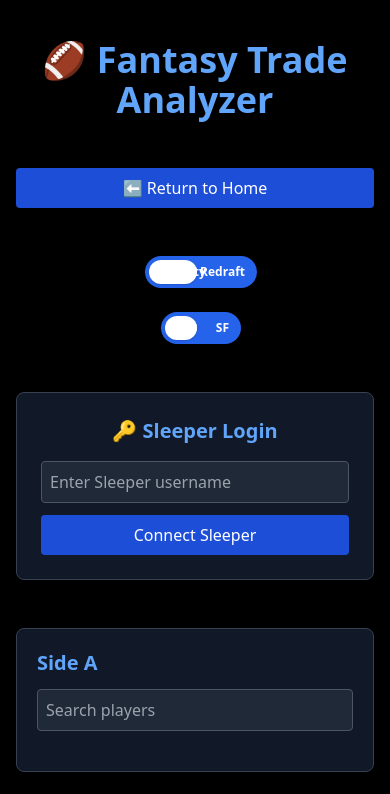
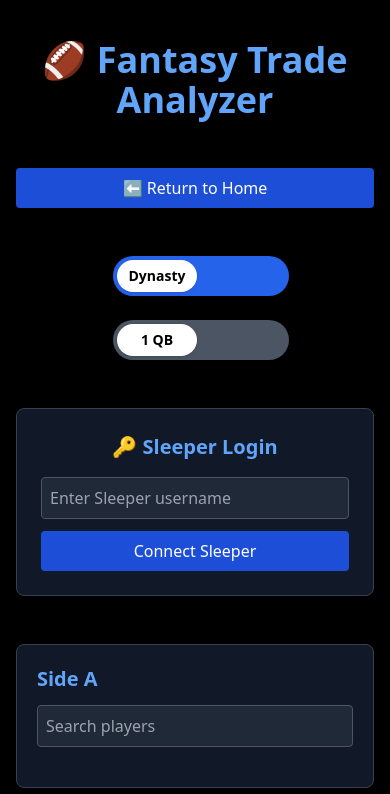
Before and after one commit to spickworth1991/TradeCalc, a Next.js app: page /trade in a window 390 px wide. Shown: the top 794 px of the page. Built offline with nearby package versions, Linux system fonts and the light colour scheme.

Commit message:
mobile optimization

```diff
--- a/src/app/trade/page.js
+++ b/src/app/trade/page.js
@@ -312,19 +312,18 @@ export default function Home() {
               <span className="text-sm font-medium"></span>
               <div
                 onClick={() => setFormat(format === "dynasty" ? "redraft" : "dynasty")}
-              className={`relative w-28 h-8 rounded-full cursor-pointer transition-all duration-300 flex items-center text-xs font-semibold ${
+                className={`relative w-44 h-10 rounded-full cursor-pointer transition-all duration-300 flex items-center ${
                   format === "dynasty" ? "bg-blue-600" : "bg-gray-600"
                 }`}
               >
                 <div
-                className={`absolute top-1 left-1 w-12 h-6 bg-white rounded-full shadow transition-transform duration-300 flex items-center justify-center ${
-                  format === "dynasty" ? "translate-x-0" : "translate-x-14"
+                  className={`absolute top-1 left-1 w-20 h-8 bg-white rounded-full shadow transition-transform duration-300 flex items-center justify-center text-sm font-bold text-black ${
+                    format === "dynasty" ? "translate-x-0" : "translate-x-22"
                   }`}
+                  style={{ transform: format === "dynasty" ? "translateX(0)" : "translateX(90px)" }}
                 >
-                {format === "dynasty" ? "Dyn" : "Red"}
+                  {format === "dynasty" ? "Dynasty" : "Redraft"}
                 </div>
-              <span className="absolute left-3 text-white">Dynasty</span>
-              <span className="absolute right-3 text-white">Redraft</span>
               </div>
             </div>
 
@@ -333,22 +332,22 @@ export default function Home() {
               <span className="text-sm font-medium"></span>
               <div
                 onClick={() => setSuperflex(!superflex)}
-              className={`relative w-20 h-8 rounded-full cursor-pointer transition-all duration-300 flex items-center text-xs font-semibold ${
-                superflex ? "bg-gray-600" : "bg-blue-600"
+                className={`relative w-44 h-10 rounded-full cursor-pointer transition-all duration-300 flex items-center ${
+                  superflex ? "bg-blue-600" : "bg-gray-600"
                 }`}
               >
                 <div
-                className={`absolute top-1 left-1 w-8 h-6 bg-white rounded-full shadow transition-transform duration-300 flex items-center justify-center ${
-                  superflex ? "translate-x-10" : "translate-x-0"
+                  className={`absolute top-1 left-1 w-20 h-8 bg-white rounded-full shadow transition-transform duration-300 flex items-center justify-center text-sm font-bold text-black ${
+                    superflex ? "translate-x-22" : "translate-x-0"
                   }`}
+                  style={{ transform: superflex ? "translateX(90px)" : "translateX(0)" }}
                 >
-                {superflex ? "SF" : "1QB"}
-              </div>
-              <span className="absolute left-3 text-white">1QB</span>
-              <span className="absolute right-3 text-white">SF</span>
+                  {superflex ? "Superflex" : "1 QB"}
                 </div>
               </div>
             </div>
+          </div>
+
 
 
         {!sleeperUser && (
@@ -403,9 +402,9 @@ export default function Home() {
 
 
         {/* ✅ Responsive Layout */}
-        <div className="grid grid-cols-1 lg:grid-cols-[2fr_1fr] gap-8">
+          <div className="grid grid-cols-1 xl:grid-cols-[2fr_1fr] gap-8">
             {/* TradeSides */}
-          <div className="grid grid-cols-1 md:grid-cols-2 gap-6">
+            <div className="grid grid-cols-2 gap-6 max-md:grid-cols-1">
               <TradeSide
                 label="A"
                 players={sideA}
```
Lines whose indentation alone changed are shown as unchanged.
